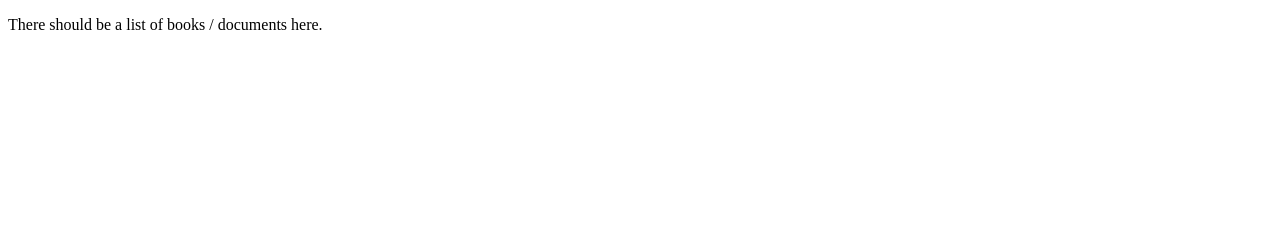
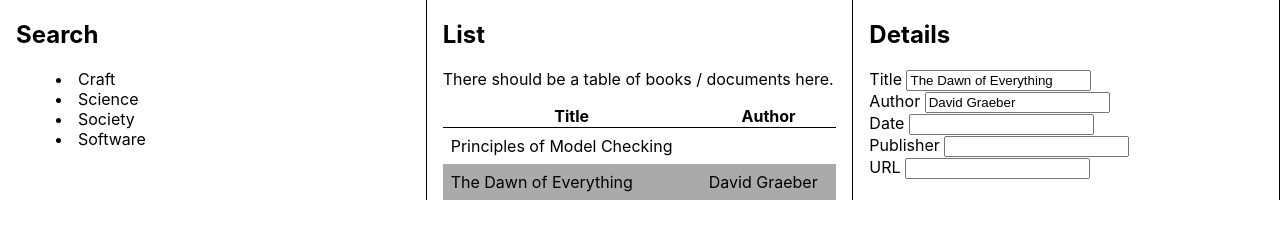
Before and after one commit to bergey/memex, a website: page client/public/index.html in a window 1280 px wide. Drawn offline with Linux system fonts and the light colour scheme.

Commit message:
static html & css design

```diff
--- /dev/null
+++ b/client/memex.css
@@ -0,0 +1,51 @@
+:root {
+    --bright-teal: rgb(17.1% 63% 63%); /* lch(60% 34 197) */
+    --dark-teal: rgb(0.87% 32.3% 32.4%); /* lch(31% 23 197) */
+    --light-green: rgb(58.9% 100% 100%); /* lch(94% 33.7 197) */
+    --plum: rgb(15.2% 7.93% 18.4%); /* lch(10% 20 315) dark plum */
+    --slate: rgb(5.38% 8.67% 13.57%);
+    --red: rgb(55.23% 1.67% 21.63%); /* lch(30 54 13) */
+    --blue: rgb(3.47% 40.55% 51.6%); /* lch(40 29 233) */
+    --indigo: rgb(36.72% 52.13% 96.99%); /* lch 57 64 282 */
+    font-size: 16px;
+}
+
+body {
+  margin: 0;
+  font-family: -apple-system, BlinkMacSystemFont, "Segoe UI", "Roboto", "Oxygen",
+    "Ubuntu", "Cantarell", "Fira Sans", "Droid Sans", "Helvetica Neue",
+    sans-serif;
+  -webkit-font-smoothing: antialiased;
+  -moz-osx-font-smoothing: grayscale;
+
+  display: flex;
+}
+
+section {
+    flex: 1;
+    border-inline-end: 1px solid;
+    padding-inline: 1em;
+}
+
+table {
+    border-collapse: collapse;
+    width: 100%;
+}
+
+th {
+    border-bottom: 1px solid black;
+}
+
+td {
+    padding: 0.5em;
+}
+
+tr.selected {
+    /* color: ; */
+    background: #aaa;
+}
+
+#details > ul {
+    list-style: none;
+    padding: 0;
+}
--- a/client/public/index.html
+++ b/client/public/index.html
@@ -3,13 +3,51 @@
   <head>
     <meta charset="UTF-8"/>
     <title>Memex</title>
+    <link href="../memex.css" rel="stylesheet">
     <meta name="theme-color" content="#2ba0a0" />
     <meta name="viewport" content="width=device-width, initial-scale=1" />
   </head>
   <title>Memex</title>
   <body>
+    <section id="search">
+      <h1>Search</h1>
+      <menu>
+        <li>Craft</li>
+        <li>Science</li>
+        <li>Society</li>
+        <li>Software</li>
+      </menu>
+    </section>
+    <section id="list">
+      <h1>List</h1>
       <p>
-        There should be a list of books / documents here.
+        There should be a table of books / documents here.
       </p>
+      <table>
+        <thead>
+          <tr>
+            <th>Title</th>
+            <th>Author</th>
+          </tr>
+        </thead>
+        <tr>
+          <td>Principles of Model Checking</td>
+        </tr>
+        <tr class="selected">
+          <td>The Dawn of Everything</td>
+          <td>David Graeber</td>
+        </tr>
+      </table>
+    </section>
+    <section id="details">
+      <h1>Details</h1>
+      <ul>
+        <li><label>Title <input id=title type=text value="The Dawn of Everything" /></label></li>
+        <li><label>Author <input id=author type=text value="David Graeber" /></label></li>
+        <li><label>Date <input id=date type=text /></label></li>
+        <li><label>Publisher <input id=publisher type=text /></label></li>
+        <li><label>URL <input id=url type=text /></label></li>
+      </ul>
+    </section>
   </body>
 </html>
```
Lines whose indentation alone changed are shown as unchanged.
